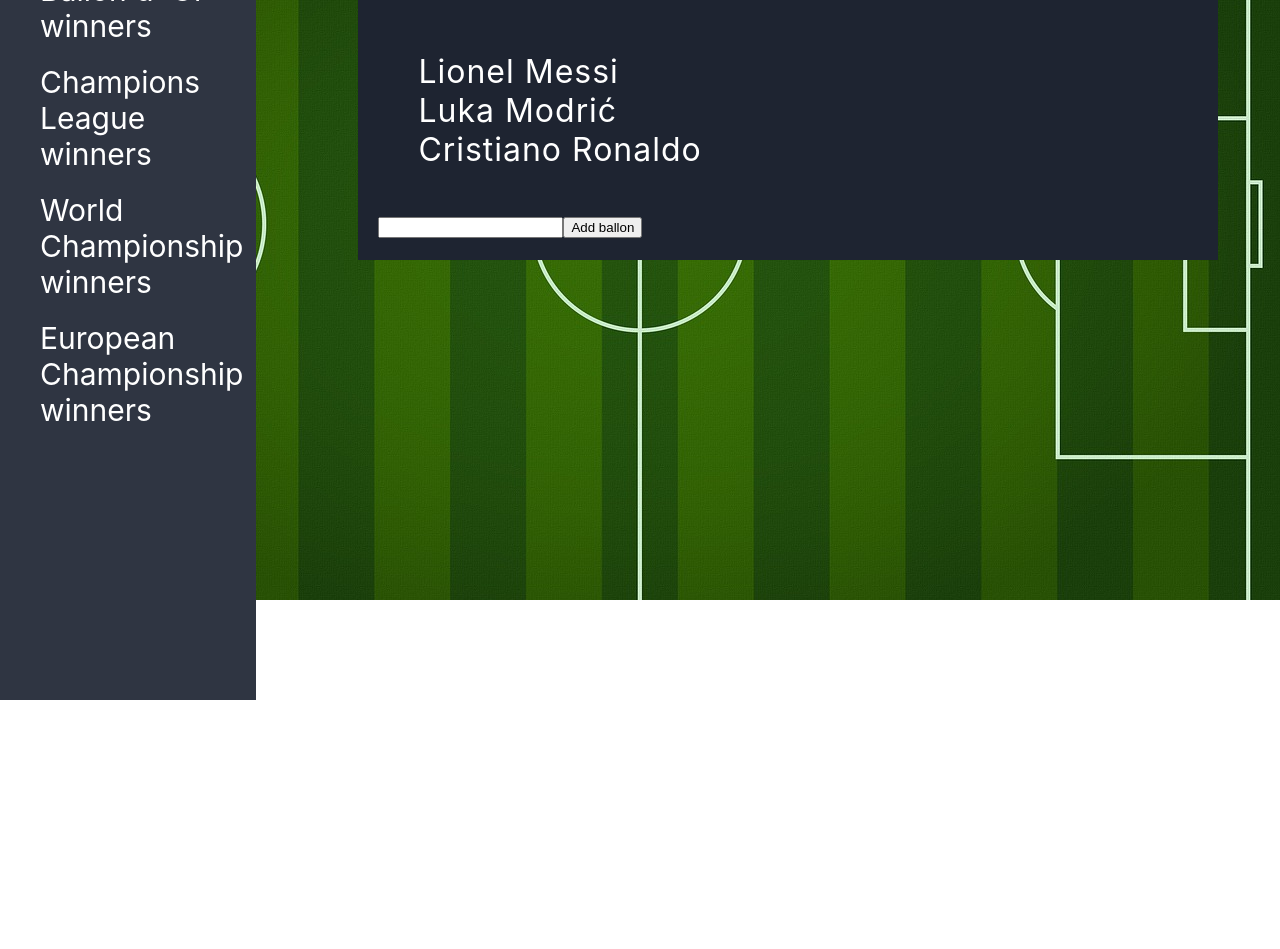
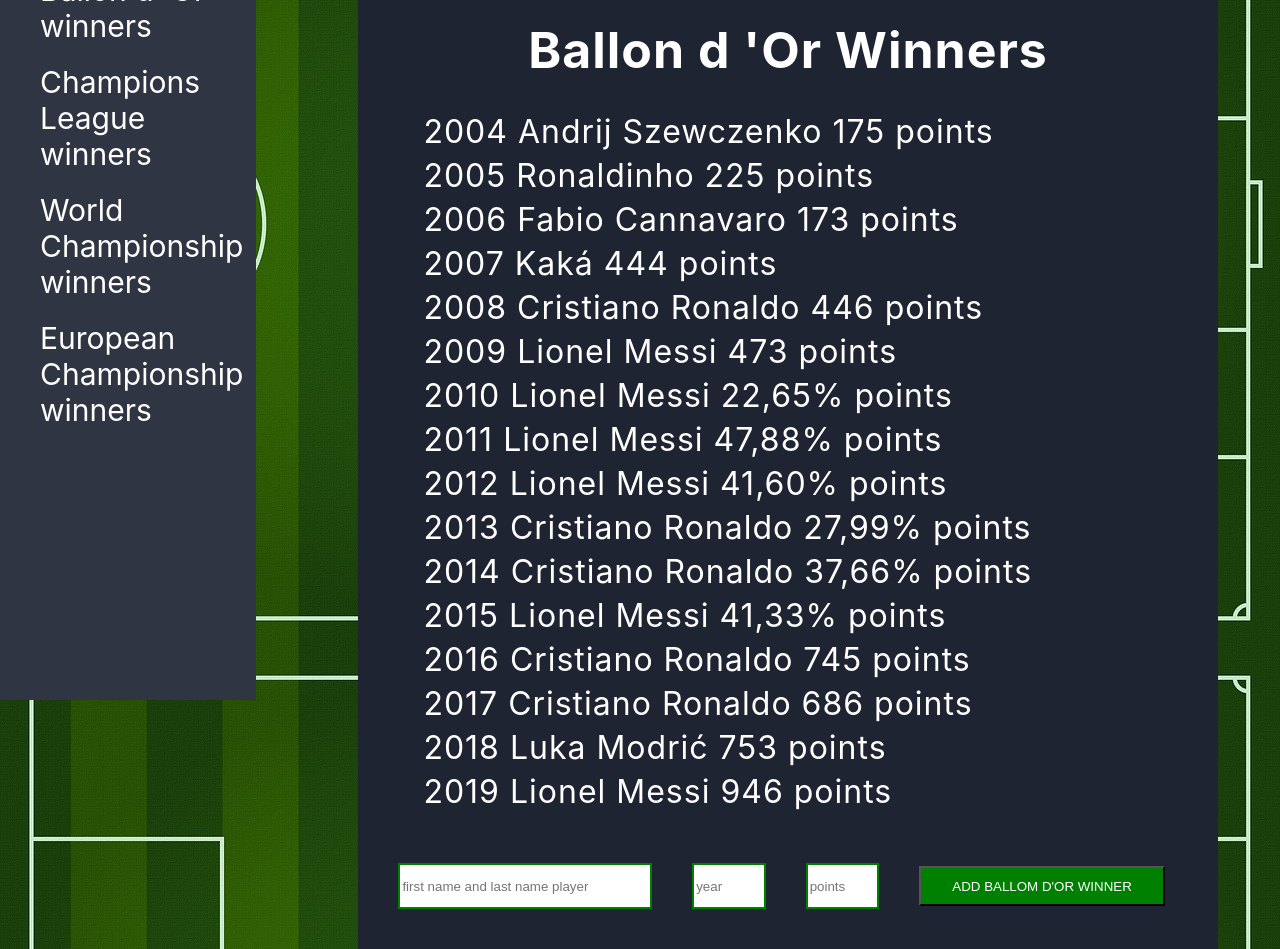
Before and after one commit to Marcin-Kwiatek/Football-React-Redux, a React (Create React App) app: page /ballon in a window 1280 px wide. Shown: the part 200-1149 px from the top of the page. Before the commit the page ends 800 px from the top, so only its background shows below. Built offline with nearby package versions, Linux system fonts and the light colour scheme; the HTML template or start-up script is replaced by a standard one.

Commit message:
adding a new winner

```diff
--- a/src/App.css
+++ b/src/App.css
@@ -21,3 +21,24 @@
     font-size: 32px;
     letter-spacing: 1px;
 }
+
+.addInput {
+    width: 8%;
+    height: 40px;
+    margin: 20px;
+    border: solid 2px green;
+}
+
+.addButton {
+    background-color: green;
+    width: 30%;
+    height: 40px;
+    margin: 20px;
+    color: white;
+}
+
+.titleContent {
+    font-size: 50px;
+    font-weight: bold;
+    text-align: center;
+}
--- a/src/BallonWinners.js
+++ b/src/BallonWinners.js
@@ -8,8 +8,9 @@
   return (
     <div className="contentContainer">
         <div className="contentText">
-            <BallonContainer></BallonContainer>
-            <BallonForm></BallonForm>
+          <div className="titleContent">Ballon d 'Or Winners</div>
+          <BallonContainer></BallonContainer>
+          <BallonForm></BallonForm>
         </div>
     </div>
   )}
--- a/src/Home.js
+++ b/src/Home.js
@@ -6,8 +6,7 @@
   return (
     <div className="contentContainer">
         <div className="contentText">
-
-          <span style={{fontSize:'50px', fontWeight:'bold'}}>O nas</span><br></br>
+          <div className="titleContent">O nas</div>
           Football, calcio, piłka nożna – wiele słów, jedna pasja. Futbol to miejsce, w którym chcemy się nią dzielić bez
           ograniczeń. Chcemy w kreatywny i interesujący sposób pisać o tym co od lat nas fascynuje i pochłania – o piłce… Mamy
           nadzieję, że nasza propozycja będzie dla Was interesującą alternatywą, dzięki czemu uda się nam dołączyć w poczet
--- a/src/ballonWinners/duck/reducers.js
+++ b/src/ballonWinners/duck/reducers.js
@@ -3,7 +3,22 @@
 const INICIAL_STATE = {
     listName: "Ballon Winners",
     list: [
-        "Lionel Messi", "Luka Modrić", "Cristiano Ronaldo"
+        { name: "Andrij Szewczenko", year: 2004, points: 175 },
+        { name: "Ronaldinho", year: 2005, points: 225 },
+        { name: "Fabio Cannavaro", year: 2006, points: 173 },
+        { name: "Kaká", year: 2007, points: 444 },
+        { name: "Cristiano Ronaldo", year: 2008, points: 446 },
+        { name: "Lionel Messi", year: 2009, points: 473 },
+        { name: "Lionel Messi", year: 2010, points: '22,65%' },
+        { name: "Lionel Messi", year: 2011, points: '47,88%' },
+        { name: "Lionel Messi", year: 2012, points: '41,60%' },
+        { name: "Cristiano Ronaldo", year: 2013, points: '27,99%' },
+        { name: "Cristiano Ronaldo", year: 2014, points: '37,66%' },
+        { name: "Lionel Messi", year: 2015, points: '41,33%' },
+        { name: "Cristiano Ronaldo", year: 2016, points: 745 },
+        { name: "Cristiano Ronaldo", year: 2017, points: 686 },
+        { name: "Luka Modrić", year: 2018, points: 753 },
+        { name: "Lionel Messi", year: 2019, points: 946 }
     ]
 }
 
--- a/src/components/BallonContainer.js
+++ b/src/components/BallonContainer.js
@@ -4,7 +4,7 @@
 
 const BallonContainer = ({ballons}) =>
     <ul>
-        {ballons.list.map(ballon => <li key={ballon}>{ballon}  </li>)}
+        {ballons.list.map(ballon => <li style={{margin:'5px'}} key={ballon.year}>{ballon.year} {ballon.name} {ballon.points} points</li>)}
     </ul>
 
 const mapStateToProps = state => ({
--- a/src/components/BallonForm.js
+++ b/src/components/BallonForm.js
@@ -4,19 +4,29 @@
 
 const BallonForm = (props) => {
 
-    const ballonInput = React.createRef()
+    const addName = React.createRef()
+    const addYear = React.createRef()
+    const addPoints = React.createRef()
+
 
     const addBallon = (event) => {
-        console.log(props.add)
         event.preventDefault()
-        props.add(ballonInput.current.value)
-
-        ballonInput.current.value=""
+        let newBallonWinner = {}
+        newBallonWinner.name = addName.current.value
+        newBallonWinner.year = addYear.current.value
+        newBallonWinner.points = addPoints.current.value
+        props.add(newBallonWinner)
+        addName.current.value=""
+        addYear.current.value=""
+        addPoints.current.value=""
     }
 
+
     return <>
-        <input className="addInput" ref={ballonInput}></input>
-        <button onClick={addBallon} className='addButton' type='submit'>Add ballon</button>
+        <input style={{width:'30%'}} placeholder='first name and last name player' className="addInput" ref={addName}></input>
+        <input placeholder='year' type="number" min='2020' className="addInput" ref={addYear}></input>
+        <input placeholder='points' type="number" min="1" className="addInput" ref={addPoints}></input>
+        <button onClick={addBallon} className='addButton' type='submit'>ADD BALLOM D'OR WINNER</button>
     </>
 }
 
```
